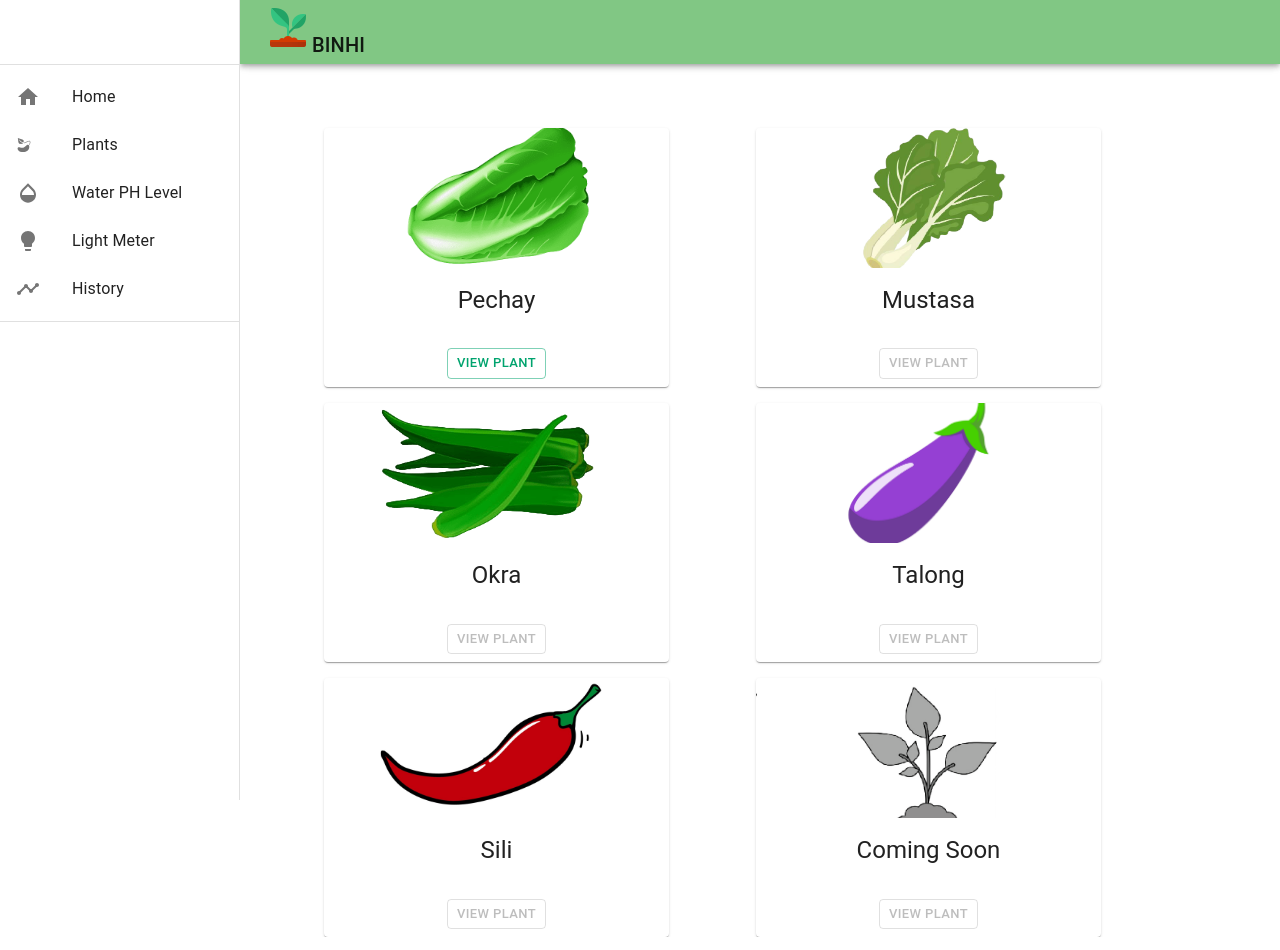
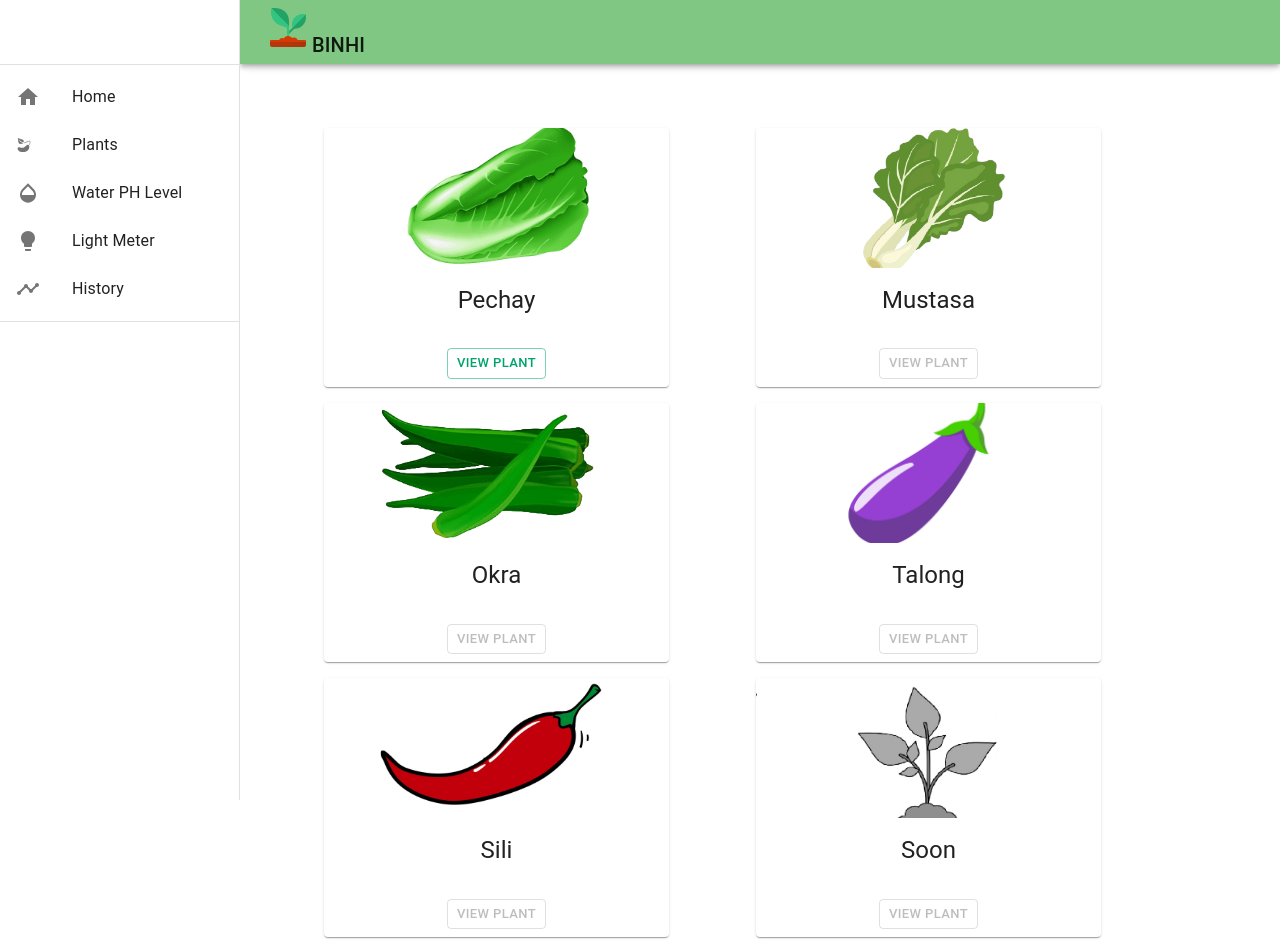
Before and after one commit to vheacamille/mobile-plant-monitoring, a React (Create React App) app: page /plants in a window 1280 px wide. Shown: the top 950 px of the page. Built offline with nearby package versions, Linux system fonts and the light colour scheme.

Commit message:
Add minor fix in All Plants display.

```diff
--- a/src/components/AllPlants/AllPlants.js
+++ b/src/components/AllPlants/AllPlants.js
@@ -149,7 +149,7 @@ const AllPlants = () => {
               />
               <CardContent>
                 <Typography gutterBottom variant="h5" component="div">
-                  Coming Soon
+                  Soon
                 </Typography>
               </CardContent>
             </CardActionArea>
@@ -159,6 +159,12 @@ const AllPlants = () => {
               </Button>
             </CardActions>
           </Card>
+        </Grid>
+        <Grid item xs={0} sm={1} zeroMinWidth>
+          <Card />
+        </Grid>
+        <Grid item xs={1} sm={3}>
+          <Card />
         </Grid>
       </Grid>
     </>
```
